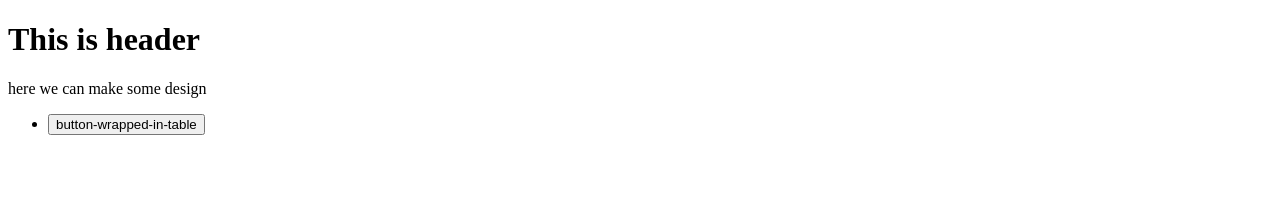
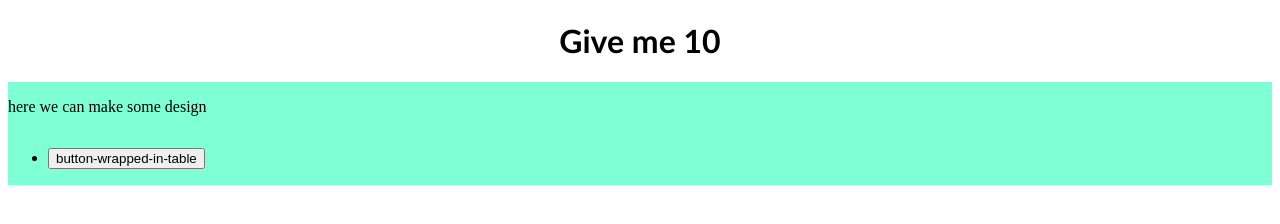
Before and after one commit to Marcel-Minarik/make-10-app, a plain HTML site: page index.html in a window 1280 px wide. Drawn offline with Linux system fonts and the light colour scheme.

Commit message:
Change-css-index

```diff
--- a/index.html
+++ b/index.html
@@ -1,18 +1,19 @@
 <!DOCTYPE html>
 <html lang="en">
 <head>
+    <link rel="stylesheet" href="styles.css">
     <meta charset="UTF-8">
     <meta http-equiv="X-UA-Compatible" content="IE=edge">
     <meta name="viewport" content="width=device-width, initial-scale=1.0">
     <title>Make10App</title>
 </head>
 <body>
-    <header><h1>This is header</h1></header>
-    <div>
+    <header><h1>Give me 10</h1></header>
+    <div class="main">
         <p>here we can make some design</p>
         <table>
             <ul>
-                <li><button>button-wrapped-in-table</button></li>
+                <li><a href="https://google.com"><button>button-wrapped-in-table</button></a></li>
             </ul>
 
         </table>
--- a/styles.css
+++ b/styles.css
@@ -0,0 +1,17 @@
+.main {
+    display: grid;
+    background-color: aquamarine;
+}
+
+ h1 {
+    text-align: center;
+    font-family: 'Gill Sans', 'Gill Sans MT', Calibri, 'Trebuchet MS', sans-serif;
+
+
+ }
+
+ .button1 {
+     border-radius: 5px;
+     border-color: black;
+     color: brown;
+ }
```
